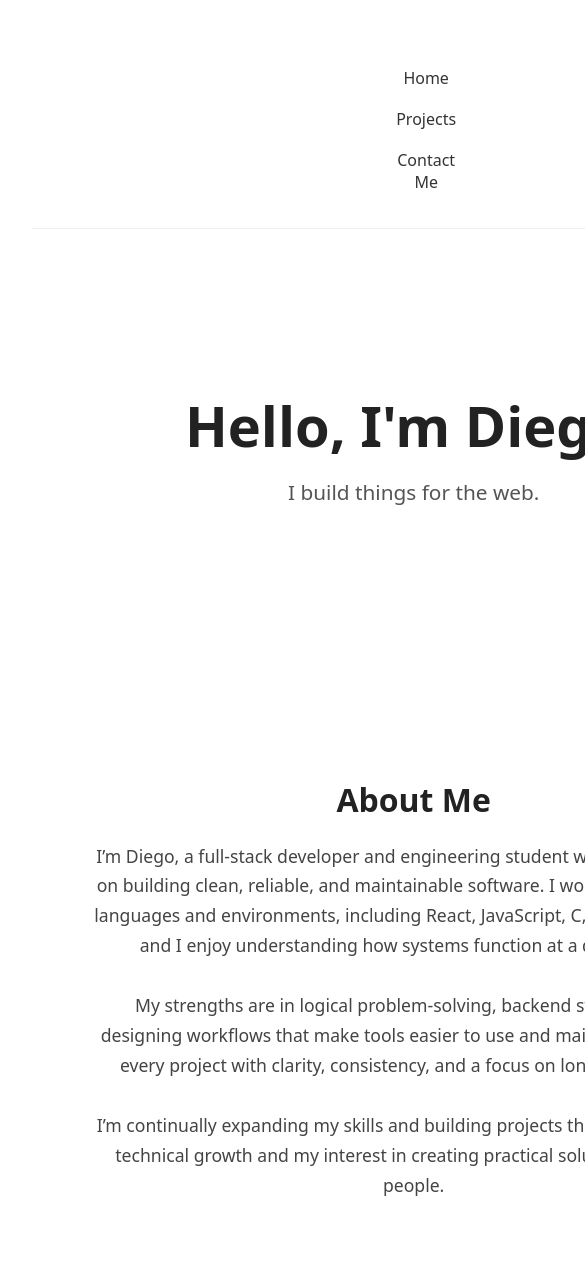
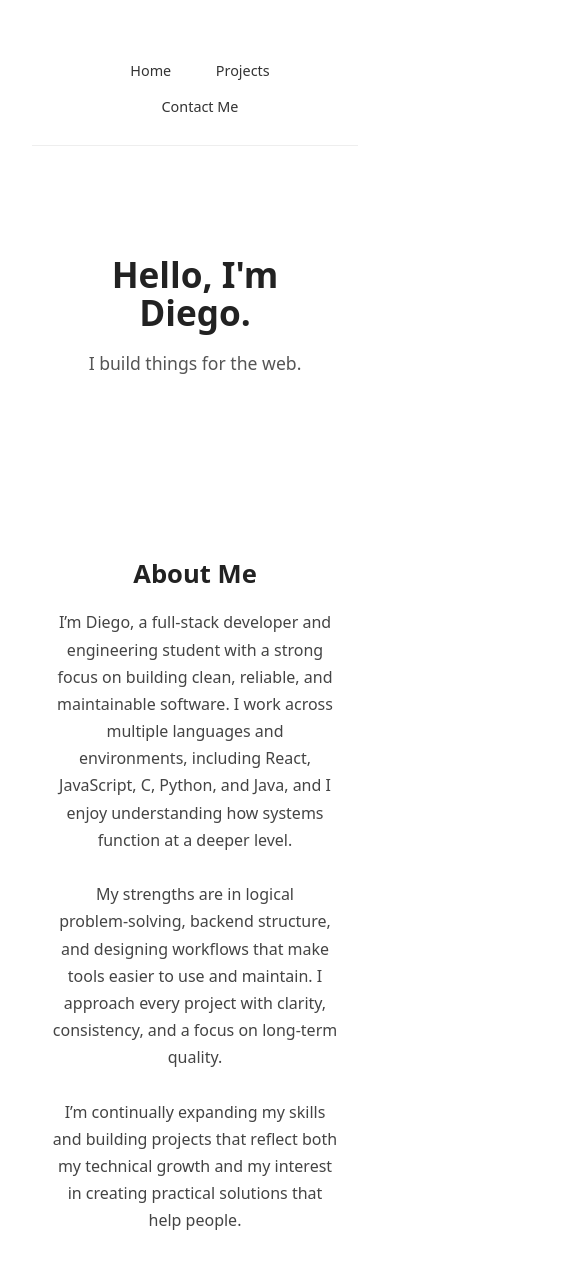
Before and after one commit to Spiderasasen/Pro_Portfolio, a React (Vite) app in the folder my-portfolio/: page / in a window 390 px wide. Shown: the top 1268 px of the page, 585 px wide, since content can reach past the window. Built offline with nearby package versions, Linux system fonts and the light colour scheme.

Commit message:
made the portfiolo more mobial frendly

```diff
--- a/my-portfolio/src/styles/home.css
+++ b/my-portfolio/src/styles/home.css
@@ -83,3 +83,59 @@ body {
 .filter-bar button:hover, .sub-filter button:hover {
     background: #606060;
 }
+
+/* Mobile responsiveness */
+@media (max-width: 768px) {
+
+    /* Header */
+    .nav {
+        padding: 20px 30px;
+        flex-direction: column;
+        gap: 15px;
+    }
+
+    .links button {
+        margin-left: 10px;
+        font-size: 0.9rem;
+    }
+
+    /* Hero section */
+    .hero {
+        padding: 80px 20px;
+    }
+
+    .hero h1 {
+        font-size: 2.2rem;
+        text-align: center;
+    }
+
+    .hero p {
+        font-size: 1.1rem;
+        text-align: center;
+    }
+
+    /* About section */
+    .about {
+        padding: 60px 20px;
+    }
+
+    .about h2 {
+        font-size: 1.6rem;
+        text-align: center;
+    }
+
+    .about p {
+        font-size: 1rem;
+    }
+
+    /* Filters */
+    .filter-bar, .sub-filter {
+        flex-wrap: wrap;
+        padding: 0 10px;
+    }
+
+    .filter-bar button, .sub-filter button {
+        padding: 0.5rem 0.8rem;
+        font-size: 0.9rem;
+    }
+}
```
